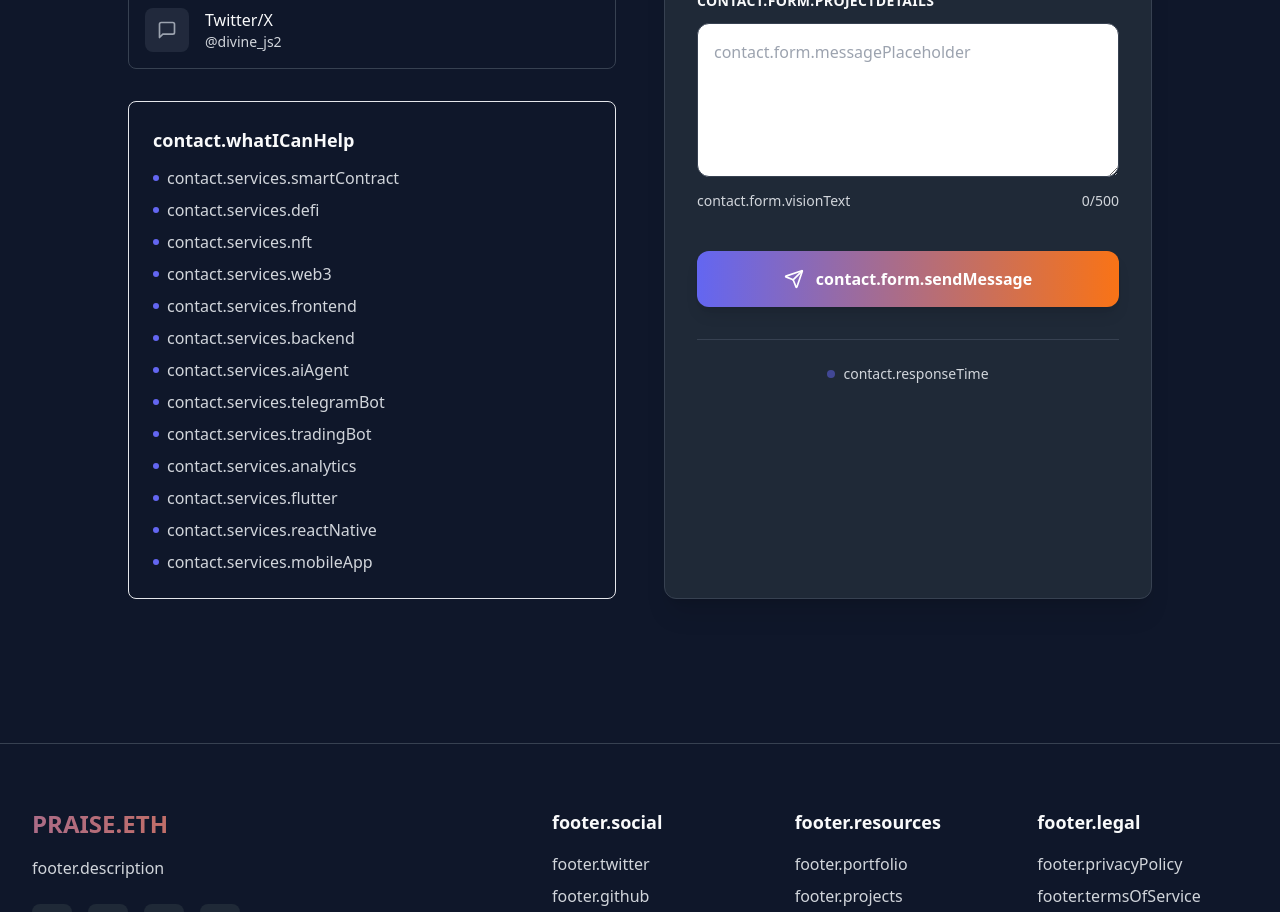
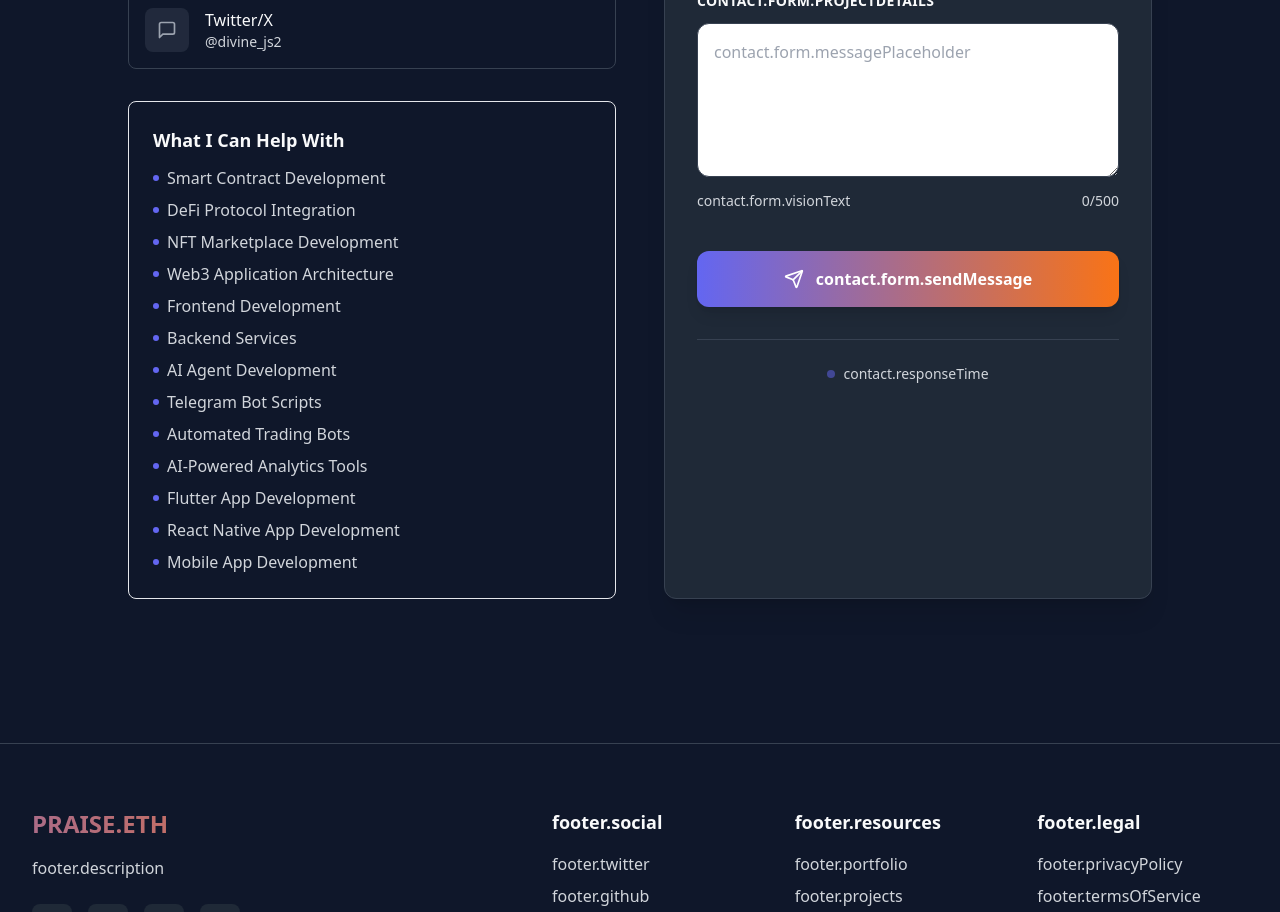
Before and after one commit to Dipraise1/PORTFOLIO2, a React (Vite) app: page / in a window 1280 px wide. Shown: the part 7180-8092 px from the top of the page. Built offline with nearby package versions, Linux system fonts and the light colour scheme.

Commit message:
Fix translation keys in Contact component
- Updated Contact component to use correct translation key structure
- Fixed 'contact.whatICanHelp' to 'contact.whatICanHelpWith'
- Updated all service translation keys to match services.* structure
- Ensures proper translation display in all languages

```diff
--- a/src/components/Contact.jsx
+++ b/src/components/Contact.jsx
@@ -224,59 +224,59 @@ const Contact = () => {
               </motion.div>
 
               <motion.div variants={itemVariants} className="p-6 rounded-lg bg-[var(--color-primary)]/10 border border-[var(--color-primary)]/20">
-                <h4 className="text-lg font-semibold text-[var(--color-text)] mb-3">{t('contact.whatICanHelp')}</h4>
+                <h4 className="text-lg font-semibold text-[var(--color-text)] mb-3">{t('contact.whatICanHelpWith')}</h4>
                 <ul className="space-y-2 text-[var(--color-text-secondary)]">
                   <li className="flex items-center gap-2">
                     <div className="w-1.5 h-1.5 bg-[var(--color-primary)] rounded-full"></div>
-                    {t('contact.services.smartContract')}
+                    {t('services.smartContractDevelopment')}
                   </li>
                   <li className="flex items-center gap-2">
                     <div className="w-1.5 h-1.5 bg-[var(--color-primary)] rounded-full"></div>
-                    {t('contact.services.defi')}
+                    {t('services.defiProtocolIntegration')}
                   </li>
                   <li className="flex items-center gap-2">
                     <div className="w-1.5 h-1.5 bg-[var(--color-primary)] rounded-full"></div>
-                    {t('contact.services.nft')}
+                    {t('services.nftMarketplaceDevelopment')}
                   </li>
                   <li className="flex items-center gap-2">
                     <div className="w-1.5 h-1.5 bg-[var(--color-primary)] rounded-full"></div>
-                    {t('contact.services.web3')}
+                    {t('services.web3ApplicationArchitecture')}
                   </li>
                   <li className="flex items-center gap-2">
                     <div className="w-1.5 h-1.5 bg-[var(--color-primary)] rounded-full"></div>
-                    {t('contact.services.frontend')}
+                    {t('services.frontendDevelopment')}
                   </li>
                   <li className="flex items-center gap-2">
                     <div className="w-1.5 h-1.5 bg-[var(--color-primary)] rounded-full"></div>
-                    {t('contact.services.backend')}
+                    {t('services.backendServices')}
                   </li>
                   <li className="flex items-center gap-2">
                     <div className="w-1.5 h-1.5 bg-[var(--color-primary)] rounded-full"></div>
-                    {t('contact.services.aiAgent')}
+                    {t('services.aiAgentDevelopment')}
                   </li>
                   <li className="flex items-center gap-2">
                     <div className="w-1.5 h-1.5 bg-[var(--color-primary)] rounded-full"></div>
-                    {t('contact.services.telegramBot')}
+                    {t('services.telegramBotScripts')}
                   </li>
                   <li className="flex items-center gap-2">
                     <div className="w-1.5 h-1.5 bg-[var(--color-primary)] rounded-full"></div>
-                    {t('contact.services.tradingBot')}
+                    {t('services.automatedTradingBots')}
                   </li>
                   <li className="flex items-center gap-2">
                     <div className="w-1.5 h-1.5 bg-[var(--color-primary)] rounded-full"></div>
-                    {t('contact.services.analytics')}
+                    {t('services.aiPoweredAnalyticsTools')}
                   </li>
                   <li className="flex items-center gap-2">
                     <div className="w-1.5 h-1.5 bg-[var(--color-primary)] rounded-full"></div>
-                    {t('contact.services.flutter')}
+                    {t('services.flutterAppDevelopment')}
                   </li>
                   <li className="flex items-center gap-2">
                     <div className="w-1.5 h-1.5 bg-[var(--color-primary)] rounded-full"></div>
-                    {t('contact.services.reactNative')}
+                    {t('services.reactNativeAppDevelopment')}
                   </li>
                   <li className="flex items-center gap-2">
                     <div className="w-1.5 h-1.5 bg-[var(--color-primary)] rounded-full"></div>
-                    {t('contact.services.mobileApp')}
+                    {t('services.mobileAppDevelopment')}
                   </li>
                 </ul>
               </motion.div>
```
